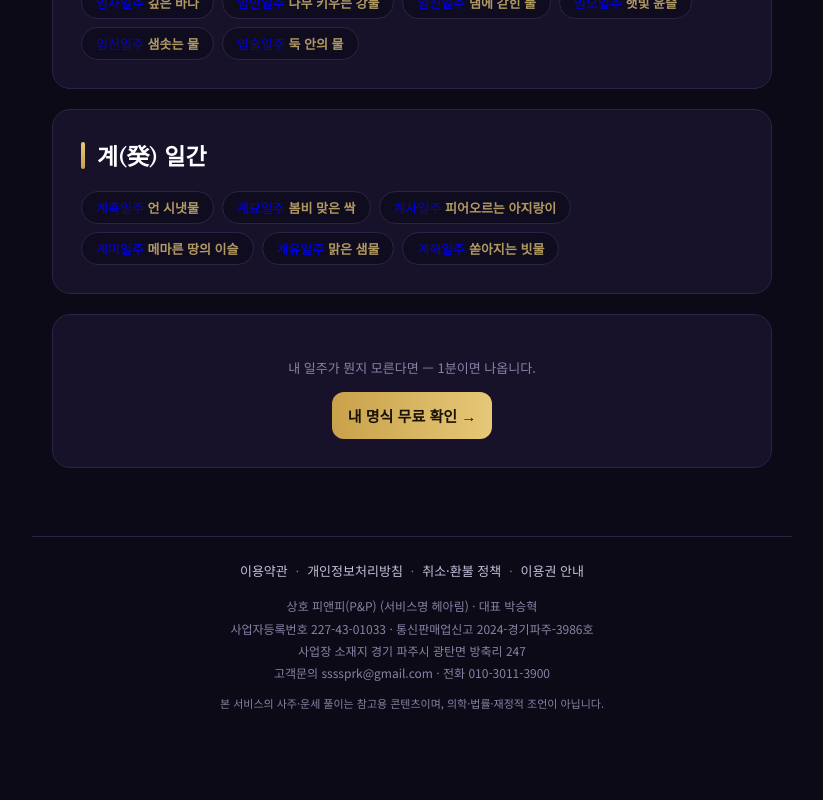
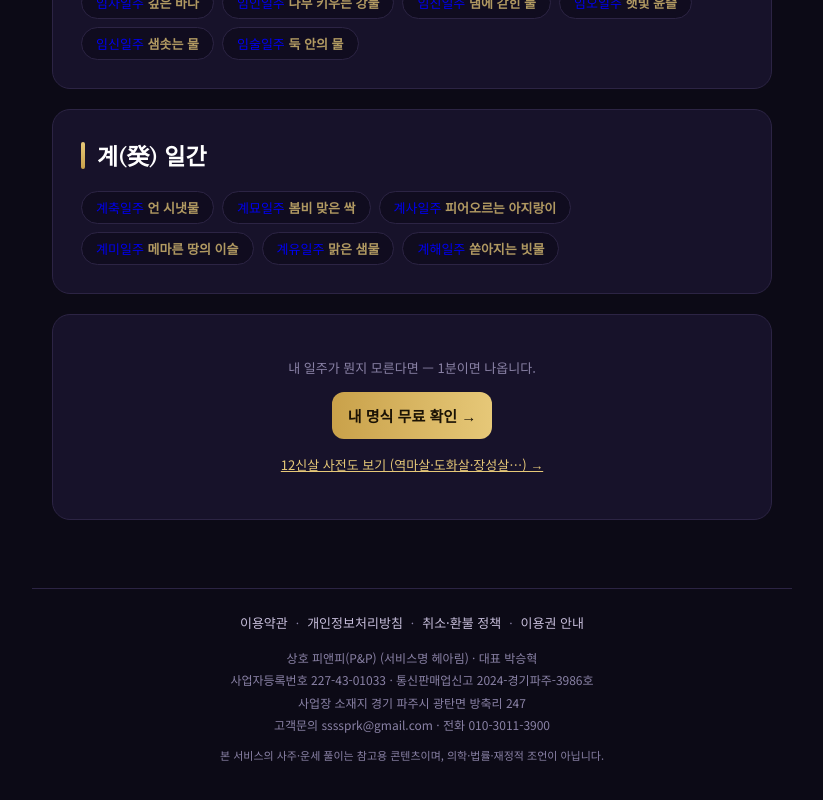
Before and after one commit to tlfwjsdlstod95-sys/saju, a Next.js app in the folder saju-app/: page /iljoo in a window 1280 px wide. Shown: the part 2013-2813 px from the top of the page, without its empty margins (228-1051 px from the left). Before the commit the page ends 2784 px from the top, so only its background shows below. Built offline with nearby package versions, Linux system fonts and the light colour scheme; no server answers.

Commit message:
feat(seo): link to /sinsal from iljoo hub

```diff
--- a/saju-app/app/iljoo/page.tsx
+++ b/saju-app/app/iljoo/page.tsx
@@ -43,6 +43,7 @@ export default function IljuIndex() {
       <div className="card" style={{ textAlign: 'center' }}>
         <p className="meta" style={{ marginBottom: 12 }}>내 일주가 뭔지 모른다면 — 1분이면 나옵니다.</p>
         <Link href="/" className="btn share-btn" style={{ textDecoration: 'none', display: 'inline-block' }}>내 명식 무료 확인 →</Link>
+        <p className="meta" style={{ marginTop: 14 }}><Link href="/sinsal" style={{ color: 'var(--gold)' }}>12신살 사전도 보기 (역마살·도화살·장성살…) →</Link></p>
       </div>
     </main>
   );
```
